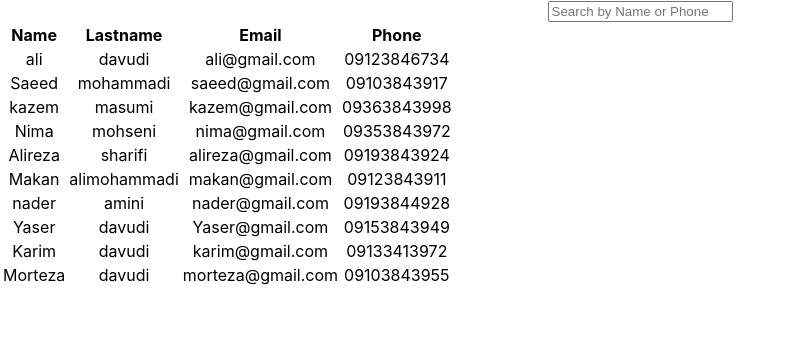
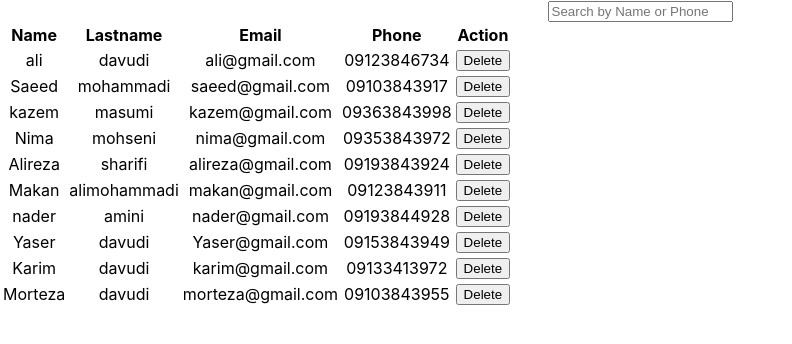
Before and after one commit to rezaSemyari70/maktab_func-component-contact, a React (Create React App) app: page / in a window 1280 px wide. Shown: the top 344 px of the page, without its empty margins (0-792 px from the left). Built offline with nearby package versions, Linux system fonts and the light colour scheme.

Commit message:
add feature for delete contacts

```diff
--- a/src/Components/TableContacts/Table/Table.jsx
+++ b/src/Components/TableContacts/Table/Table.jsx
@@ -2,8 +2,8 @@ import React, { useState } from 'react';
 
 import TableRow from '../TableRow/TableRow';
 
-function Table(props){
-    const [contacts ] = useState(
+function Table(props ){
+    const [contacts ,setContacts] = useState(
 
         [
             {id:1, firstname: 'ali' , lastname: 'davudi' , email:'ali@gmail.com' , phone:'09123846734'},
@@ -31,7 +31,10 @@ function Table(props){
         || contact.firstname.startsWith(search.toLowerCase())
         || contact.firstname.startsWith(search.toUpperCase()));
 
-        console.log(filteredContacts);
+
+    const handleDelete = (id) => {
+        setContacts([...contacts.filter(contact => contact.id !== id)]);
+    }
 
     return <>
 
@@ -53,6 +56,7 @@ function Table(props){
                                 <th>Lastname</th>
                                 <th>Email</th>
                                 <th>Phone</th>
+                                <th>Action</th>
                             </tr>
                         </thead>
                         <tbody>
@@ -63,8 +67,10 @@ function Table(props){
                                     lastname={contact.lastname}
                                     email={contact.email}
                                     phone={contact.phone}
+                                    handleDelete={()=>handleDelete(contact.id)}
                                 />
                             ))}
+
                         </tbody>
                     </table>
                 </div>
--- a/src/Components/TableContacts/TableRow/TableRow.jsx
+++ b/src/Components/TableContacts/TableRow/TableRow.jsx
@@ -1,13 +1,18 @@
 import React from 'react';
 
-function TableRow ({firstname , lastname , email , phone})  {
+function TableRow(props) {
+
     return (
         <tr>
-            <td>{`${firstname}`}</td>
-            <td>{`${lastname}`}</td>
-            <td>{`${email}`}</td>
-            <td>{`${phone}`}</td>
+            <td>{`${props.firstname}`}</td>
+            <td>{`${props.lastname}`}</td>
+            <td>{`${props.email}`}</td>
+            <td>{`${props.phone}`}</td>
+            <td>
+                <button onClick={props.handleDelete}>Delete</button>
+            </td>
         </tr>
+
     );
 }
 
```
